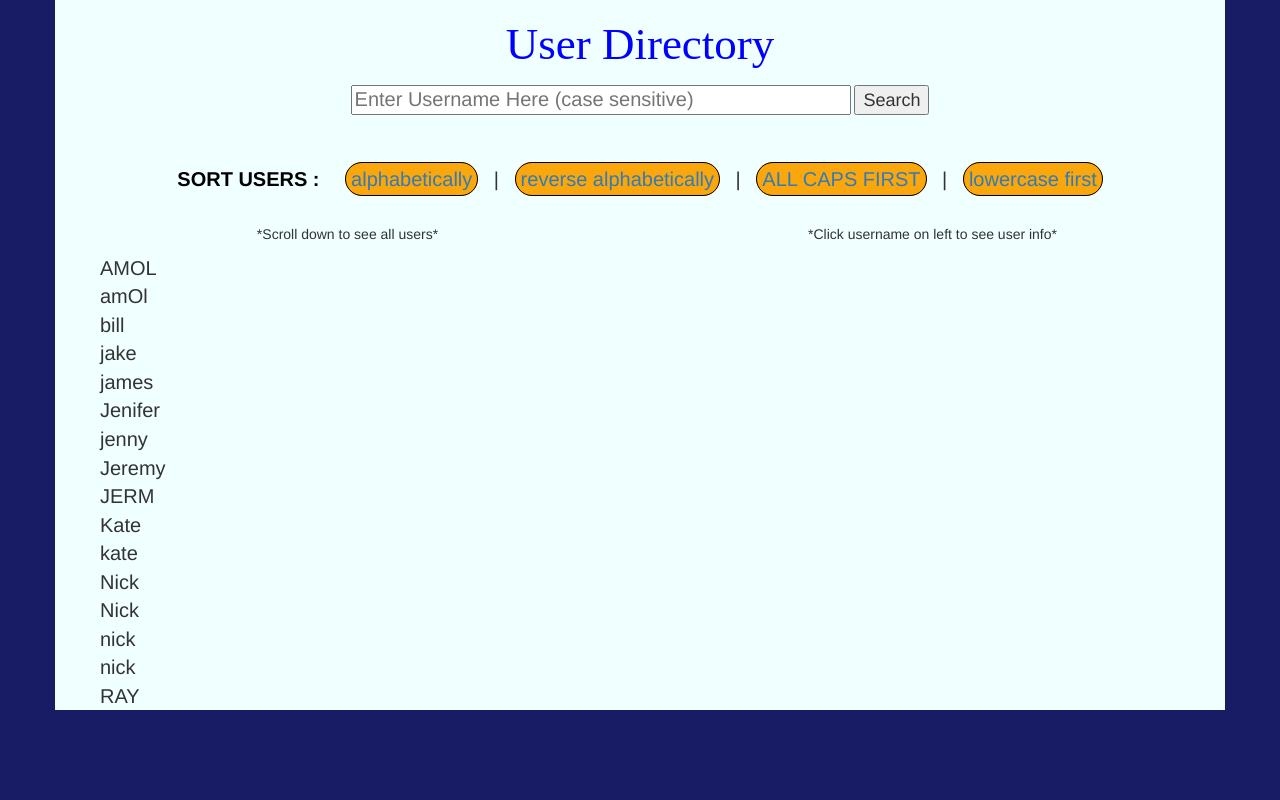
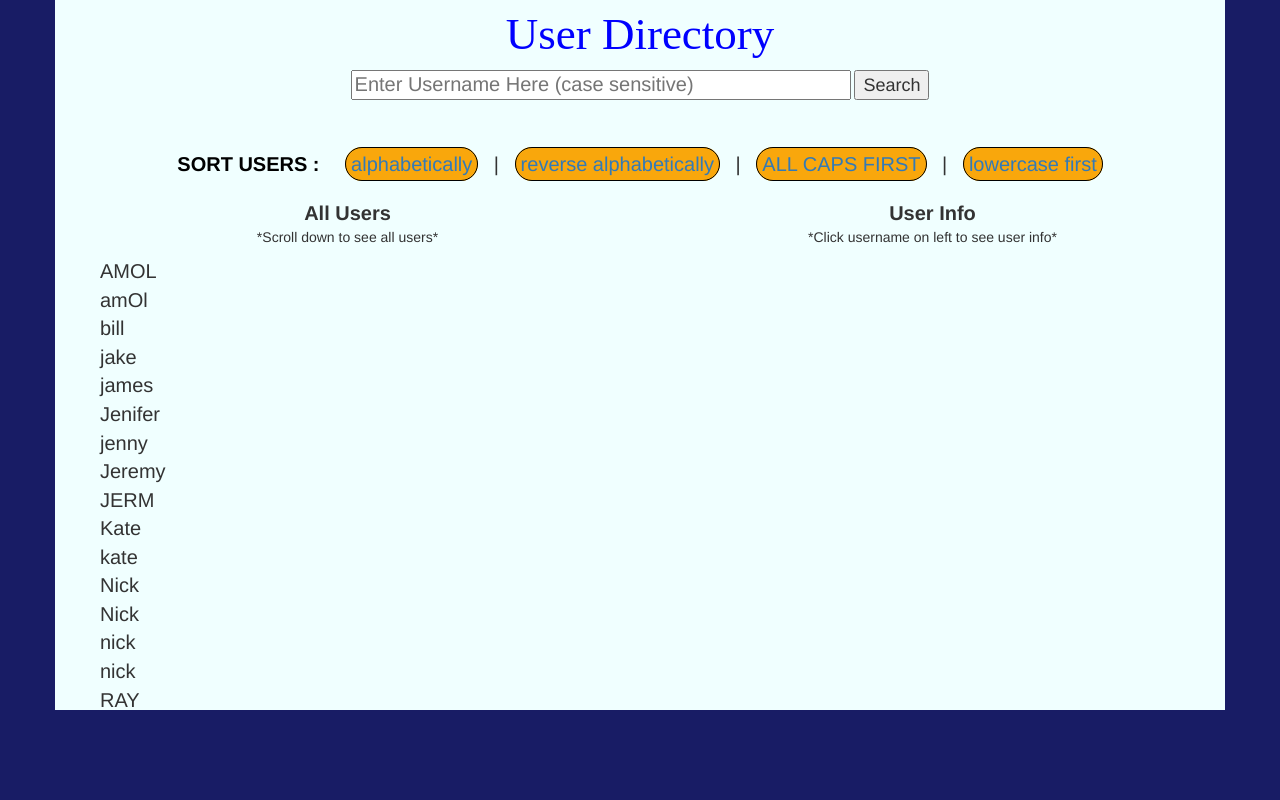
Before and after one commit to Aphinith/SortMyUsers, a website: page public/index.html in a window 1280 px wide. Drawn offline with nearby package versions, Linux system fonts and the light colour scheme.

Commit message:
add text to describe two bottom columns

```diff
--- a/public/index.html
+++ b/public/index.html
@@ -33,9 +33,11 @@
 
       <div class="row">
         <div class="col-md-6 instructions">
+          <div id="user-list"><strong>All Users</strong></div>
           <div>*Scroll down to see all users*</div>
         </div>
         <div class="col-md-6 instructions">
+          <div id="user-info"><strong>User Info</strong></div>
           <div>*Click username on left to see user info*</div>
         </div>
       </div>
--- a/public/styles/style.css
+++ b/public/styles/style.css
@@ -8,7 +8,8 @@ h1 {
   text-align: center;
   font-family: "Times New Roman", Times, Serif;
   font-size: 45px;
-  margin-bottom: 15px;
+  margin-bottom: 10px;
+  margin-top: 10px;
 }
 
 .main {
@@ -20,15 +21,6 @@ h1 {
   border-right: thick;
 }
 
-.c1 {
-  background-color: red;
-  height: 50px;
-}
-
-.c2 {
-  background-color: blue;
-  height: 50px;
-}
 /****************************************************
 Search Bar
 *****************************************************/
@@ -62,7 +54,7 @@ How the different sorting options are displayed
 div.sorting-menu {
   font-size: 20px;
   text-align: center;
-  margin-bottom: 20px;
+  margin-bottom: 10px;
 }
 
 #sort-users {
@@ -92,6 +84,10 @@ div.sorting-menu {
 /****************************************************
 How list of users are displayed on left column
 *****************************************************/
+
+#user-list {
+  font-size: 20px;
+}
 
 #all-users-text {
   width: 120px;
@@ -128,6 +124,10 @@ ul.all-usernames {
 How single user is displayed on right column
 *****************************************************/
 
+#user-info {
+  font-size: 20px;
+}
+
 .single-user-pic {
   margin-top: 15px;
   text-align: center;
```
